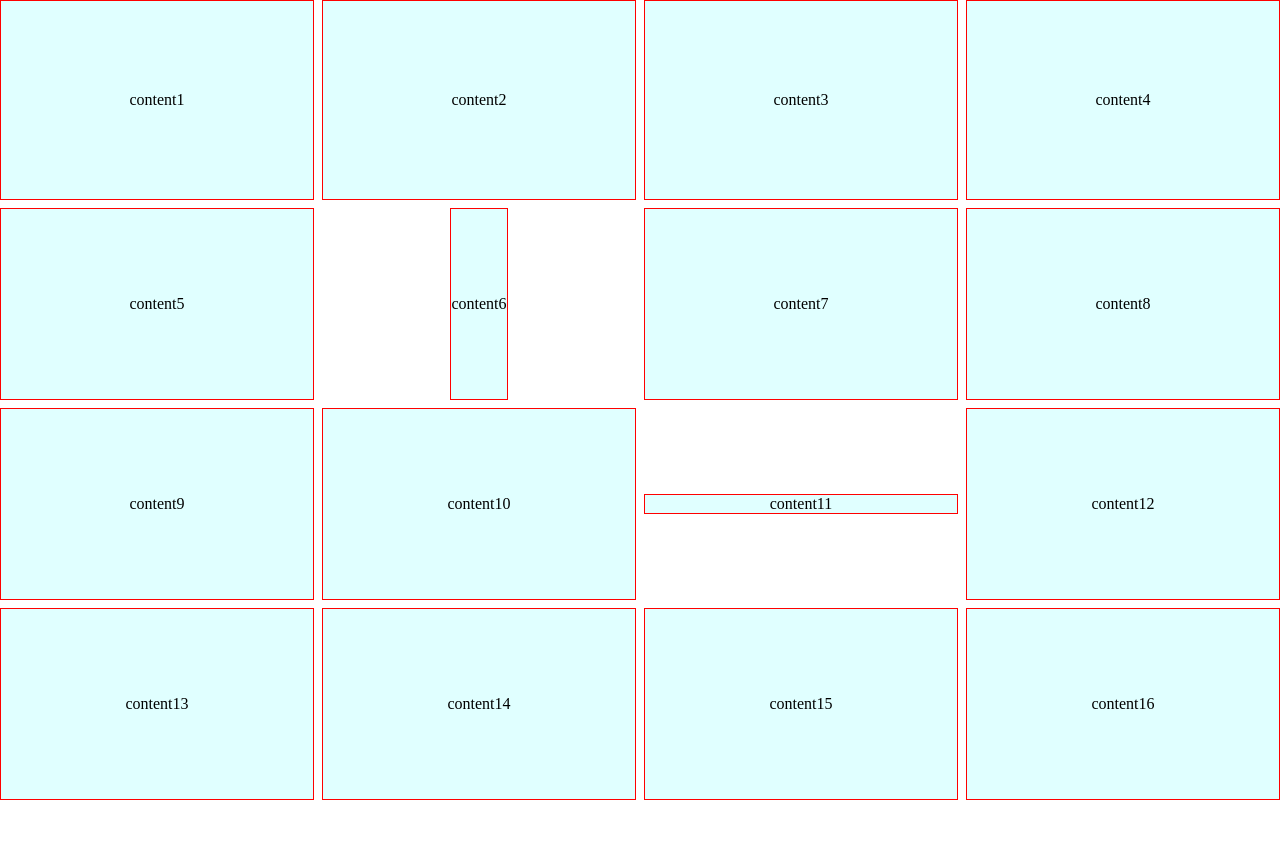
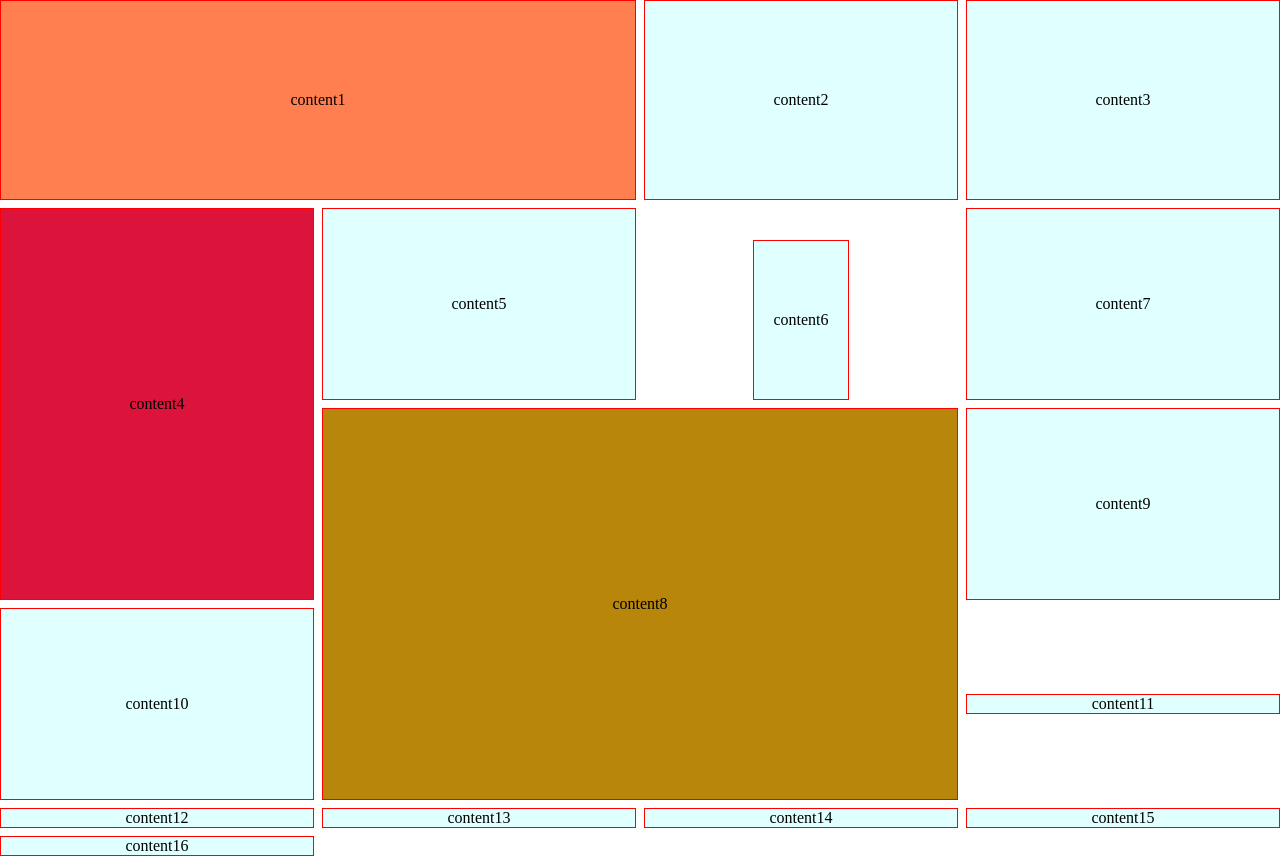
Before and after one commit to ZuleyhaKurt/hands-on, a plain HTML site: page html-grid/grid.html in a window 1280 px wide. Before the commit the page ends 800 px from the top, so only its background shows below. Drawn offline with Linux system fonts and the light colour scheme.

Commit message:
grid area

```diff
--- a/html-grid/grid.css
+++ b/html-grid/grid.css
@@ -26,7 +26,29 @@
 
 .c6{
     justify-self: center;
+    width: 6rem;
+    margin-top: 2rem;
   }
   .c11{
     align-self: center;
   }
+  .c1{
+    grid-column-start: 1;
+    grid-column-end: 3;
+    background-color: coral;
+  }
+
+  .c4{
+    grid-row-start: 2;
+    grid-row-end:4 ;
+    background-color: crimson;
+
+  }
+
+  .c8{
+    background-color: darkgoldenrod;
+    grid-column-start: 2;
+    grid-column-end: 4;
+    grid-row-start: 3;
+    grid-row-end:5;
+  }
```
